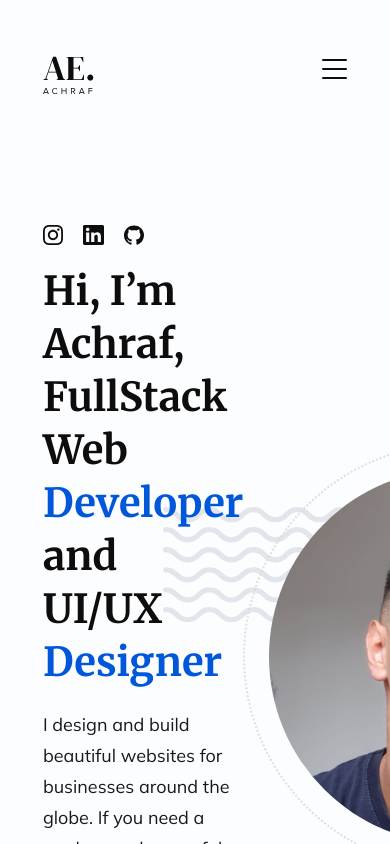
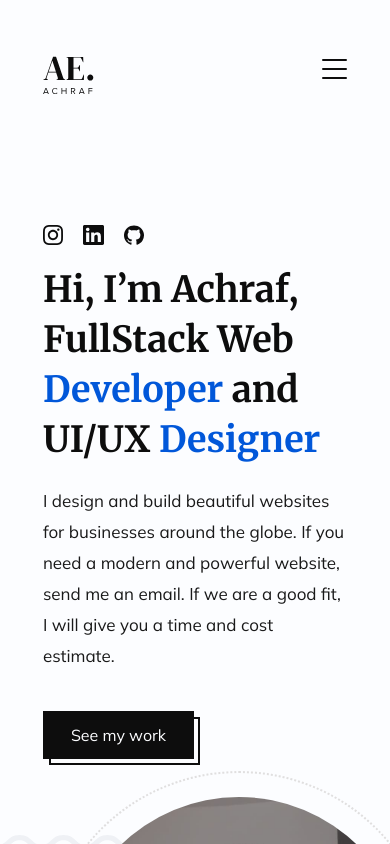
Before and after one commit to NightClover-code/portfolio-website-v2, a Next.js app: page / in a window 390 px wide. Shown: the top 844 px of the page. Built offline with nearby package versions, Linux system fonts and the light colour scheme.

Commit message:
feat: hero responsive styling part1

```diff
--- a/components/Hero/index.tsx
+++ b/components/Hero/index.tsx
@@ -8,16 +8,16 @@ const Hero = () => {
   const socialsIcons = [InstagramIcon, LinkedInIcon, GitHubIcon];
 
   return (
-    <section className="hero__section mt-32 flex items-center justify-between">
+    <section className="hero__section mt-32 flex items-center justify-between hero:flex-col hero:items-start">
       <div className="max-w-[570px]">
         <Socials Icons={socialsIcons} />
 
-        <h1 className="text-[40px] mt-5">
+        <h1 className="text-[40px] mt-5 xxl:text-[36px] xxl:max-w-[463px] xxl:leading-[50px]">
           Hi, I’m Achraf, FullStack Web <span>Developer</span> and UI/UX{' '}
           <span>Designer</span>
         </h1>
 
-        <p className="mt-5 text-[18px] max-w-[515px]">
+        <p className="mt-5 text-[18px] max-w-[515px] xxl:text-[17px] xxl:max-w-[440px] ">
           I design and build beautiful websites for businesses around the globe.
           If you need a modern and powerful website, send me an email. If we are
           a good fit, I will give you a time and cost estimate.
@@ -28,18 +28,18 @@ const Hero = () => {
 
       <div className="relative">
         <div className="border-2 border-heroBorder p-6 rounded-full border-dotted">
-          <div className="relative rounded-full w-[375px] h-[375px] overflow-hidden">
+          <div className="relative rounded-full w-[375px] h-[375px] xxl:w-[340px] xxl:h-[340px] overflow-hidden">
             <Image
               src="/images/profile.jpeg"
               layout="fill"
-              alt="profile"
+              alt="profile" //TODO
               objectFit="cover"
               priority
             />
           </div>
         </div>
 
-        <div className="absolute top-16 left-[-80px] z-[-1]">
+        <div className="absolute top-16 left-[-70px] z-[-1]">
           <Image src="/images/waves.svg" width={181} height={116} alt="waves" />
         </div>
 
--- a/components/Icons/NavBar/index.tsx
+++ b/components/Icons/NavBar/index.tsx
@@ -1,6 +1,6 @@
 export const MenuIcon = () => (
   <svg
-    className="hidden lg:block cursor-pointer"
+    className="menu hidden lg:block cursor-pointer"
     width="25"
     height="20"
     viewBox="0 0 25 20"
--- a/styles/css/default.css
+++ b/styles/css/default.css
@@ -42,7 +42,7 @@ h2 {
   @apply font-merriweather font-normal leading-[53px] text-[26px];
 }
 
-.socials svg path {
+svg path {
   @apply smooth;
 }
 
--- a/tailwind.config.js
+++ b/tailwind.config.js
@@ -6,10 +6,10 @@ module.exports = {
   theme: {
     screens: {
       desktop: '1700px',
-      // xxl: { max: '1300px' },
+      xxl: { max: '1300px' },
       xl: { max: '870px' },
       lg: { max: '780px' },
-      // sm: { max: '750px' },
+      hero: { max: '900px' },
       // xs: { max: '500px' },
     },
     fontSize: {
```
Also changed, not shown: styles/_global.scss (+4 -3 lines), public/images/waves.svg, 1 other file (tests, documents, lock files or other folders).
